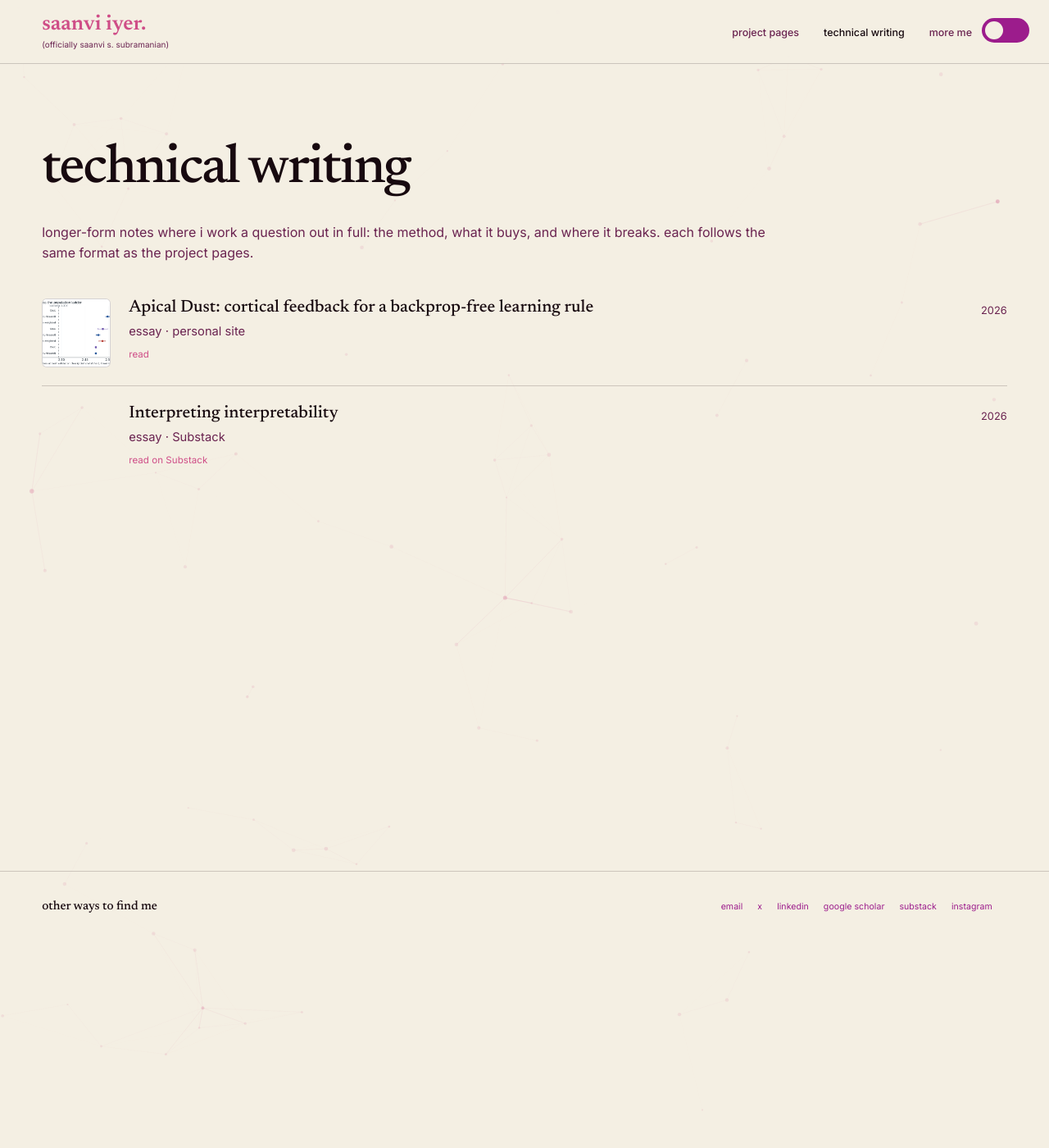
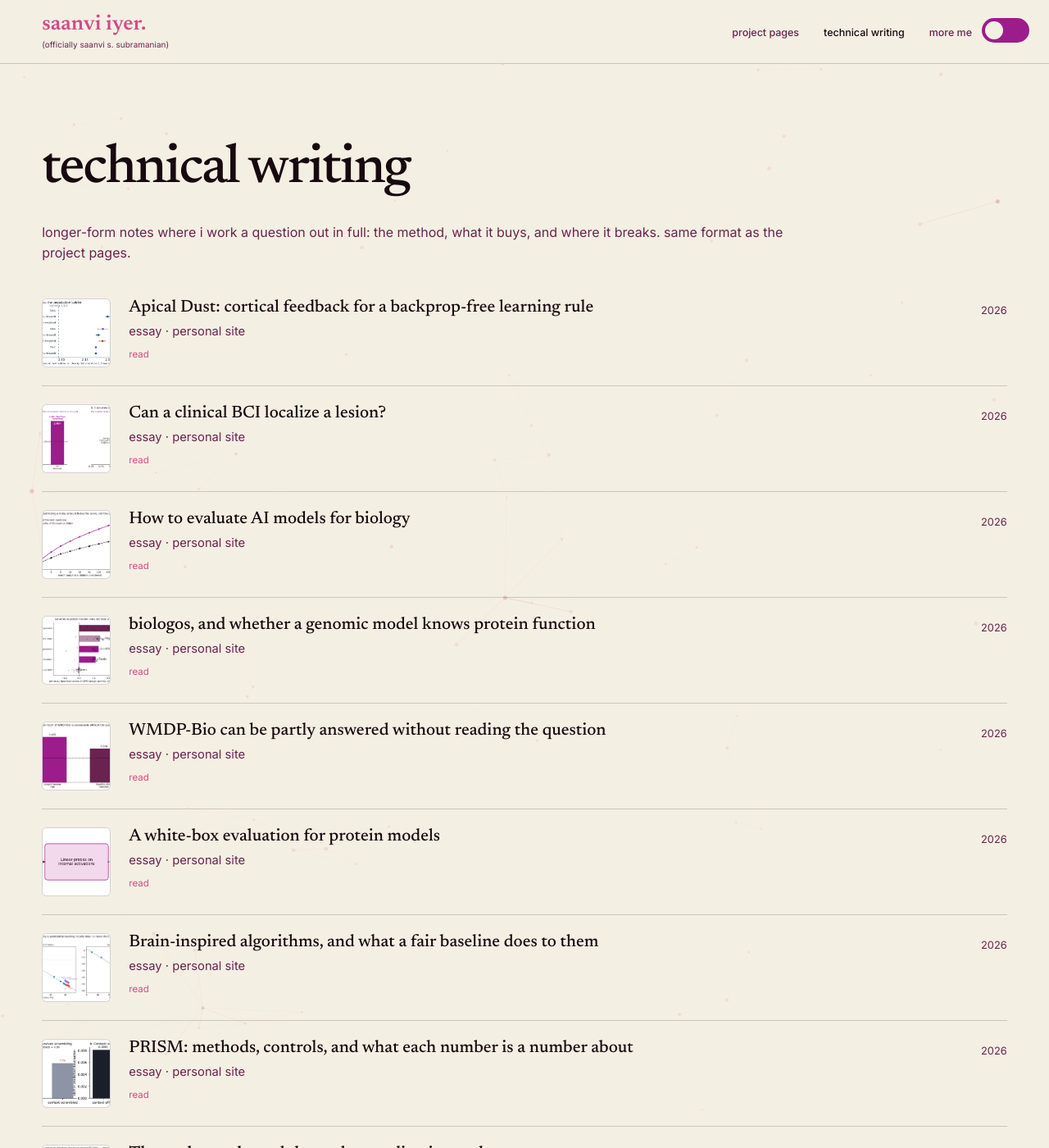
Before and after one commit to saanviiyer/saanviiyer.github.io, a Jekyll site: the page built from pages/writing-index.html, in a window 1280 px wide and 1400 px high. Shown: the whole window at 82% size. Built offline with Jekyll 4.4.1, drawn with Linux system fonts in a browser that asks for light colours; some web fonts are replaced; some of the changed text lies outside the part shown.

Commit message:
List all technical posts on the writing page, and join the singing and songwriting link

```diff
--- a/index.html
+++ b/index.html
@@ -12,7 +12,7 @@ description: >-
 
   <p>i'm saanvi, and i'm studying computer science and neurobiology at caltech. i am excited about frontier ai and its positive applications in neuroscience, biology, and medicine. recently, i've also become curious about ai safety and biosecurity<sup id="ref1"><a href="#fn1">1</a></sup>.</p>
 
-  <p>in my sadly-little free time, i love listening to music<sup id="ref2"><a href="#fn2">2</a></sup>, <a href="https://www.instagram.com/sundisinghs/" target="_blank" rel="noopener">singing</a><sup id="ref3"><a href="#fn3">3</a></sup> and <a href="https://www.instagram.com/sundisinghs/" target="_blank" rel="noopener">songwriting</a>, and playing tennis<sup id="ref4"><a href="#fn4">4</a></sup>.</p>
+  <p>in my sadly-little free time, i love listening to music<sup id="ref2"><a href="#fn2">2</a></sup>, <a href="https://www.instagram.com/sundisinghs/" target="_blank" rel="noopener">singing and songwriting</a><sup id="ref3"><a href="#fn3">3</a></sup>, and playing tennis<sup id="ref4"><a href="#fn4">4</a></sup>.</p>
 
   <p>i like doing impactful work on interesting problems that challenge me. retaining my childlike curiosity, putting my soul into things, and being a good human especially matter to me.</p>
 
--- a/pages/writing-index.html
+++ b/pages/writing-index.html
@@ -5,19 +5,22 @@ permalink: /writing/
 
 <section class="pf-section">
   <h2 class="pf-heading">technical writing</h2>
-  <p class="proj-intro">longer-form notes where i work a question out in full: the method, what it buys, and where it breaks. each follows the same format as the project pages.</p>
+  <p class="proj-intro">longer-form notes where i work a question out in full: the method, what it buys, and where it breaks. same format as the project pages.</p>
 
   <div class="pub-list">
 
+    {% assign tech = site.posts | where: "section", "technical" %}
+    {% for post in tech %}
     <div class="pub-row">
-      <a class="pub-thumb" href="{{ '/thinking/apical-dust/' | relative_url }}"><img src="{{ '/assets/images/apical-dust/thumb.png' | relative_url }}" alt="Apical Dust"></a>
+      <a class="pub-thumb" href="{{ post.url | relative_url }}">{% if post.thumb %}<img src="{{ post.thumb | relative_url }}" alt="{{ post.title }}">{% endif %}</a>
       <div class="pub-main">
-        <h3 class="pub-title"><a href="{{ '/thinking/apical-dust/' | relative_url }}">Apical Dust: cortical feedback for a backprop-free learning rule</a></h3>
+        <h3 class="pub-title"><a href="{{ post.url | relative_url }}">{{ post.title }}</a></h3>
         <div class="pub-venue">essay &middot; personal site</div>
-        <div class="pub-links"><a href="{{ '/thinking/apical-dust/' | relative_url }}">read</a></div>
+        <div class="pub-links"><a href="{{ post.url | relative_url }}">read</a></div>
       </div>
-      <div class="pub-year">2026</div>
+      <div class="pub-year">{{ post.date | date: "%Y" }}</div>
     </div>
+    {% endfor %}
 
     <div class="pub-row">
       <span class="pub-thumb" aria-hidden="true"></span>
```
